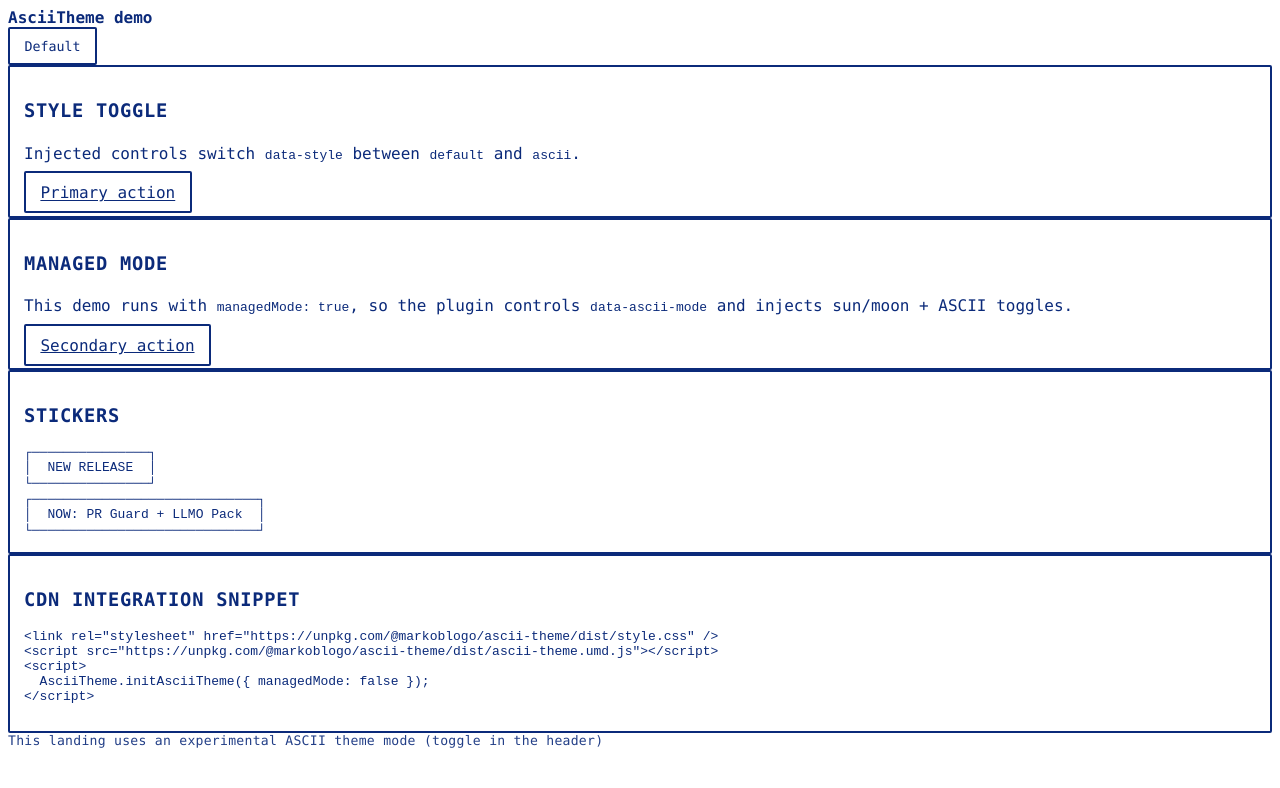
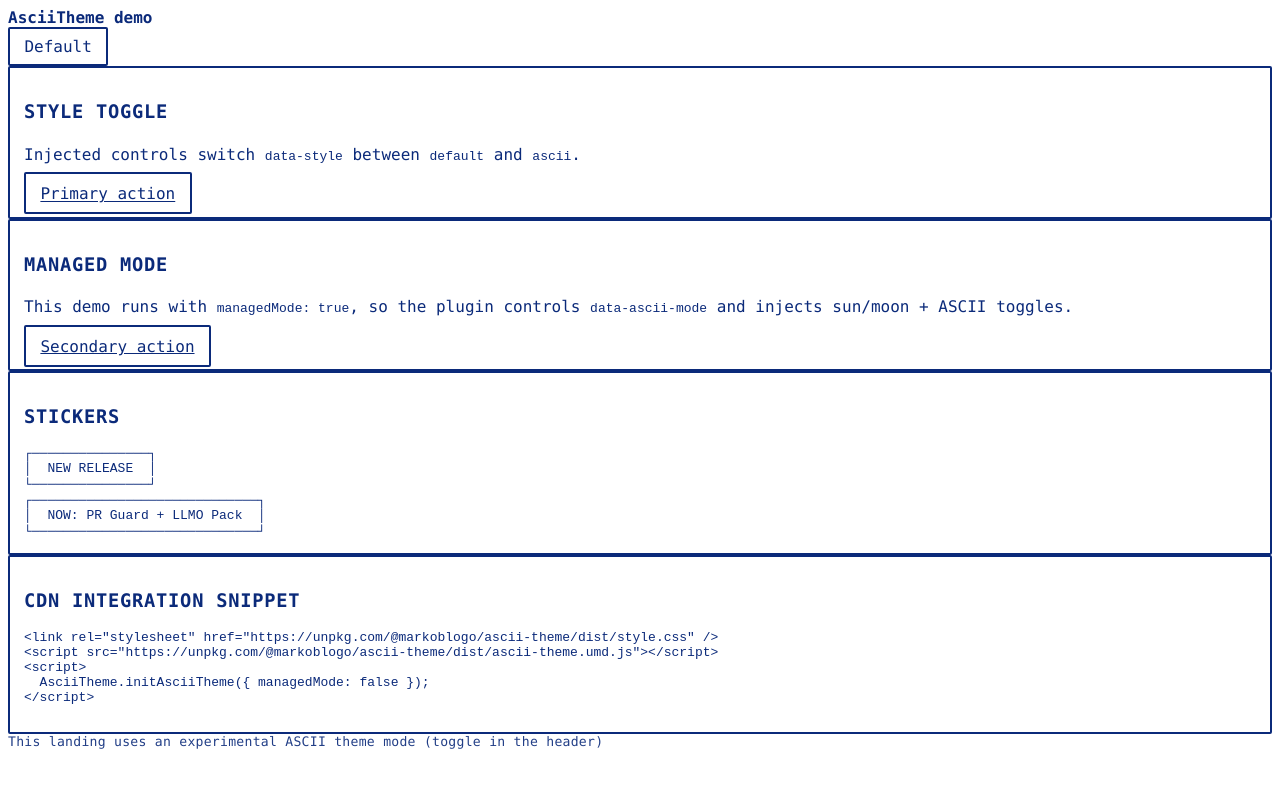
Before and after one commit to markoblogo/AsciiTheme, a website built with Vite: page demo/index.html in a window 1280 px wide. Both pictures are taken after a click on the button "ASCII". Built offline with nearby package versions, Linux system fonts and the light colour scheme.

Commit message:
fix: do not style media elements by default in ASCII mode

```diff
--- a/src/style.css
+++ b/src/style.css
@@ -49,13 +49,13 @@
   --a-muted: #1a409c;
 }
 
-:root[data-style][data-ascii-mode] .ascii-theme-toggle-group {
+.ascii-theme-toggle-group {
   display: inline-flex;
   align-items: center;
   gap: 8px;
 }
 
-:root[data-style][data-ascii-mode] .ascii-theme-toggle-btn {
+.ascii-theme-toggle-btn {
   appearance: none;
   border: 1px solid currentColor;
   background: transparent;
@@ -69,11 +69,11 @@
   cursor: pointer;
 }
 
-:root[data-style][data-ascii-mode] .ascii-theme-toggle-btn:hover {
+.ascii-theme-toggle-btn:hover {
   background: color-mix(in srgb, currentColor 12%, transparent);
 }
 
-:root[data-style][data-ascii-mode] .ascii-theme-toggle-btn:focus-visible {
+.ascii-theme-toggle-btn:focus-visible {
   outline: 2px solid currentColor;
   outline-offset: 2px;
 }
@@ -84,7 +84,7 @@
   font-family: var(--a-font);
 }
 
-:root[data-style="ascii"] * {
+:root[data-style="ascii"] :where(*):not(img):not(video):not(canvas):not(svg):not(picture):not(source) {
   box-shadow: none !important;
   text-shadow: none !important;
   background-image: none !important;
```
Also changed, not shown: dist/style.css.
